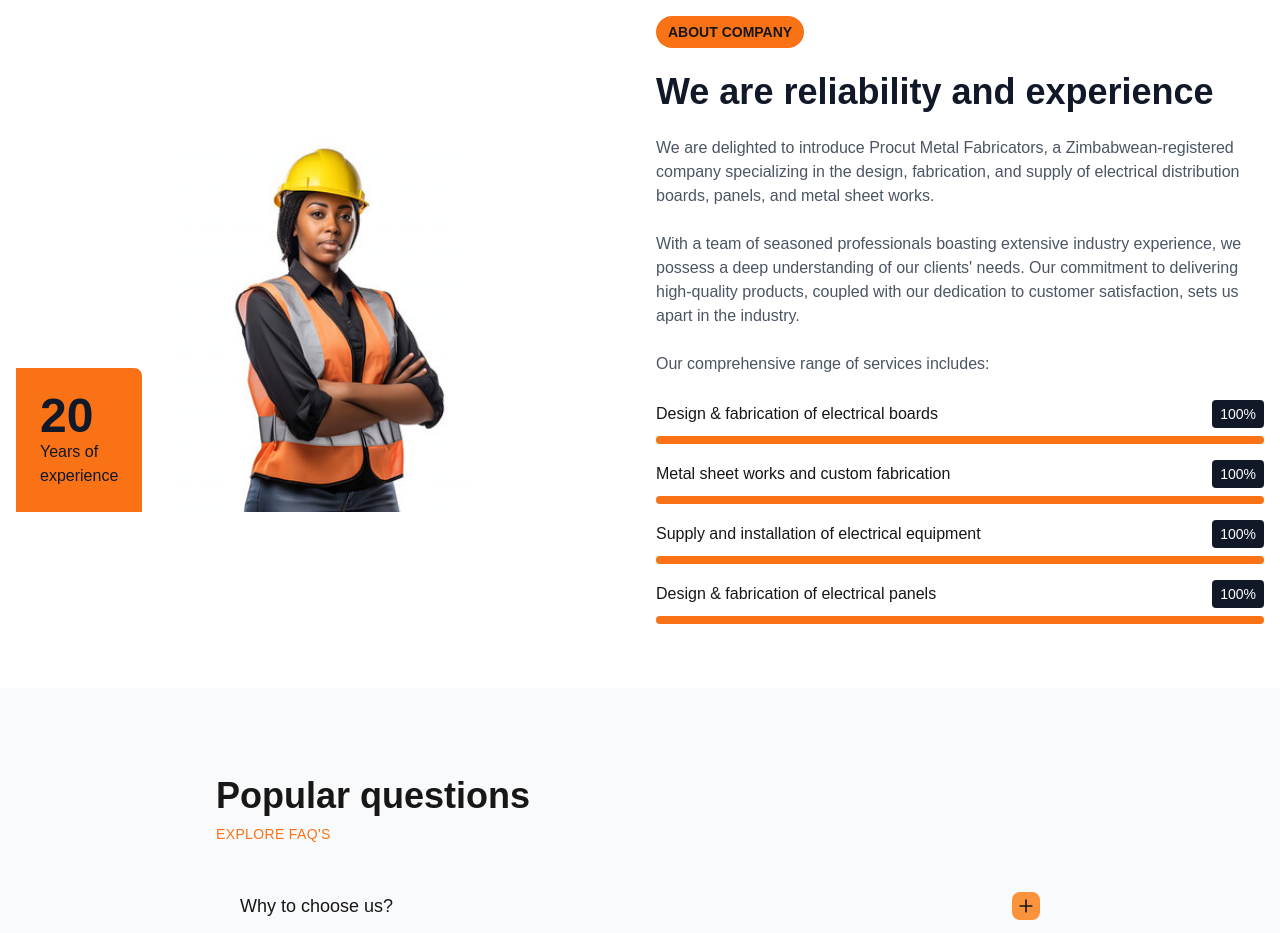
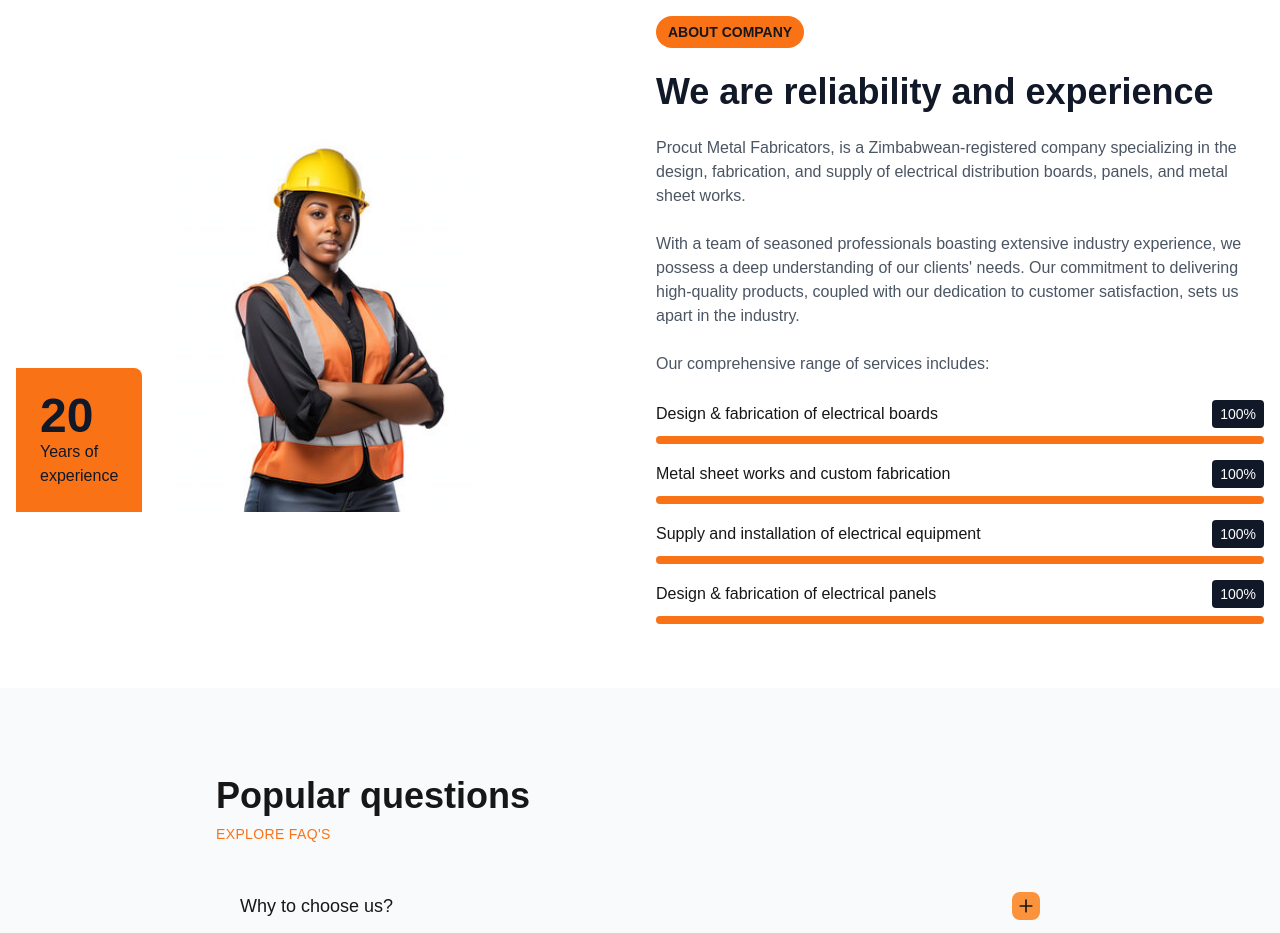
Before and after one commit to RaynerRay/procut, a Next.js app: page / in a window 1280 px wide. Shown: the part 960-1893 px from the top of the page. Built offline with nearby package versions, Linux system fonts and the light colour scheme.

Commit message:
changed about

```diff
--- a/components/About.jsx
+++ b/components/About.jsx
@@ -40,7 +40,7 @@ const About = () => {
           </h2>
 
           <p className="text-gray-600">
-            We are delighted to introduce Procut Metal Fabricators, a
+             Procut Metal Fabricators, is a
             Zimbabwean-registered company specializing in the design,
             fabrication, and supply of electrical distribution boards, panels,
             and metal sheet works.
```
